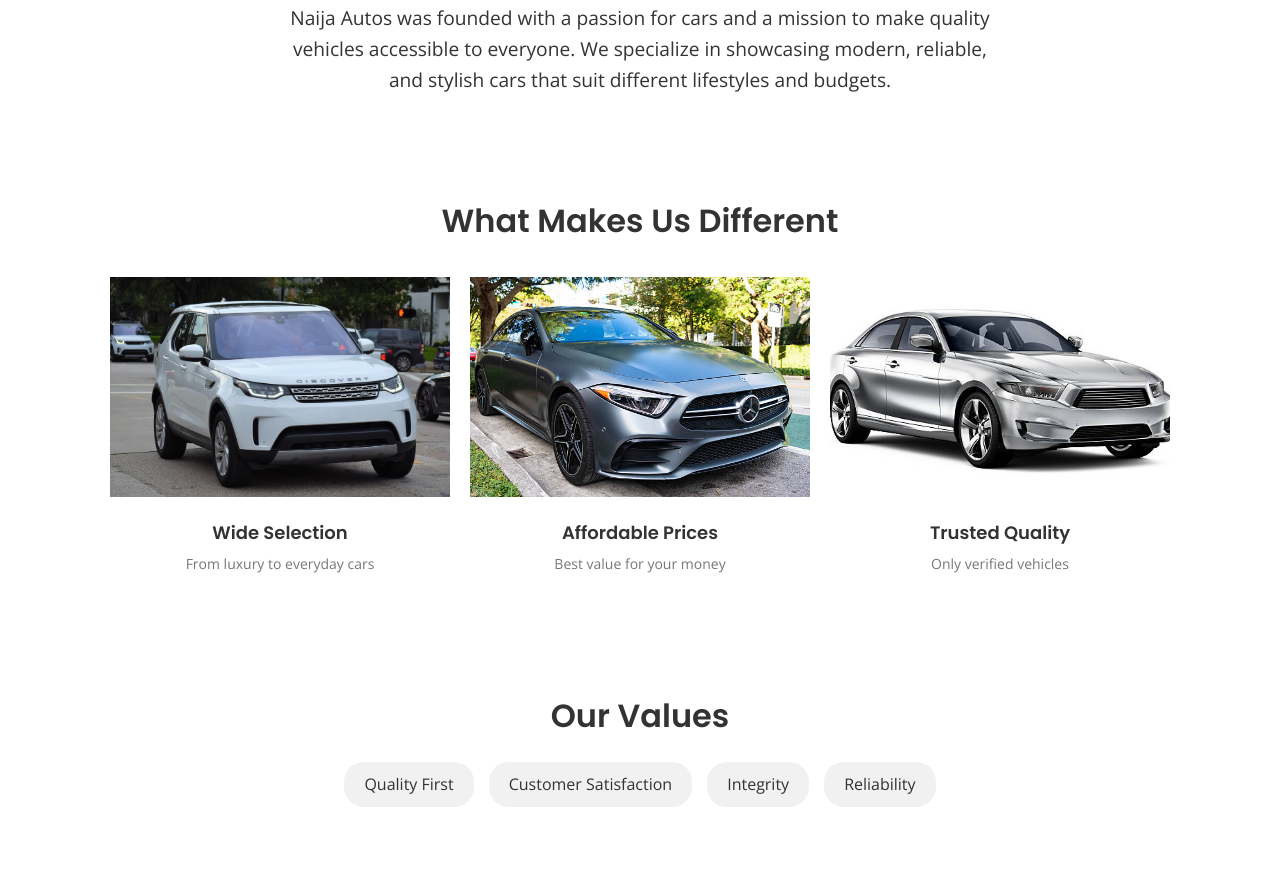
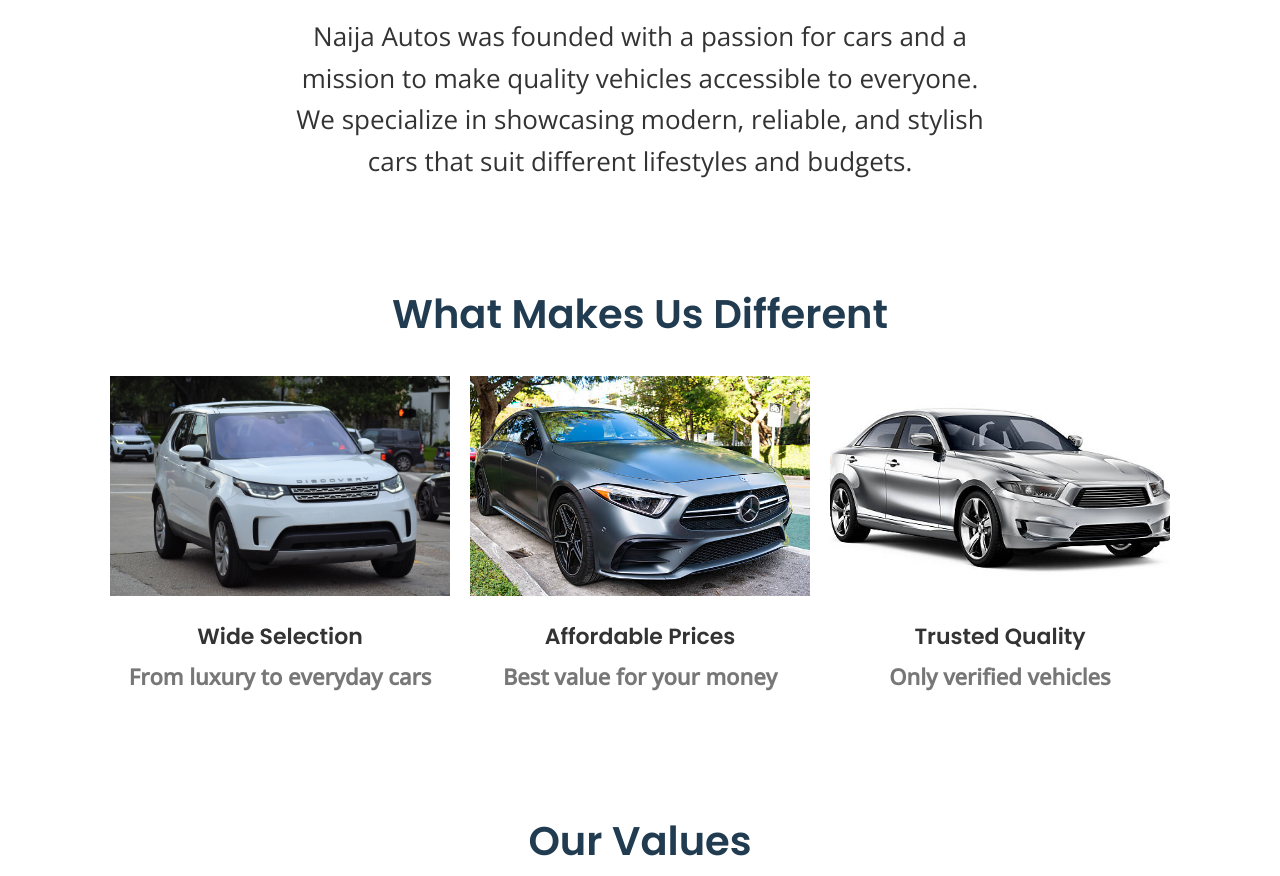
Before and after one commit to ckelechieze/group25-project2, a plain HTML site: page about.html in a window 1280 px wide. Shown: the part 598-1474 px from the top of the page. Drawn offline with nearby package versions, Linux system fonts and the light colour scheme.

Commit message:
increased font of p

```diff
--- a/about.css
+++ b/about.css
@@ -52,6 +52,7 @@ h2 {
     text-align: center;
     margin-bottom: 20px;
     font-size: 2rem;
+    color: #213C51;
 }
 
 section p {
@@ -210,4 +211,22 @@ button:hover {
     grid-column: 3; /* right */
     grid-row: 2;
     }
+
+    section p {
+        font-size: 26px;
+    }
+
+    h2 {
+        color: #213C51;
+        font-size: 2.5rem;
+    }
+
+    .value-item {
+        font-size: 30px;
+    }
+
+    .about-details h4, .about-details p {
+        font-size: 22px;
+        font-weight: 600;
+    }
 }
```
